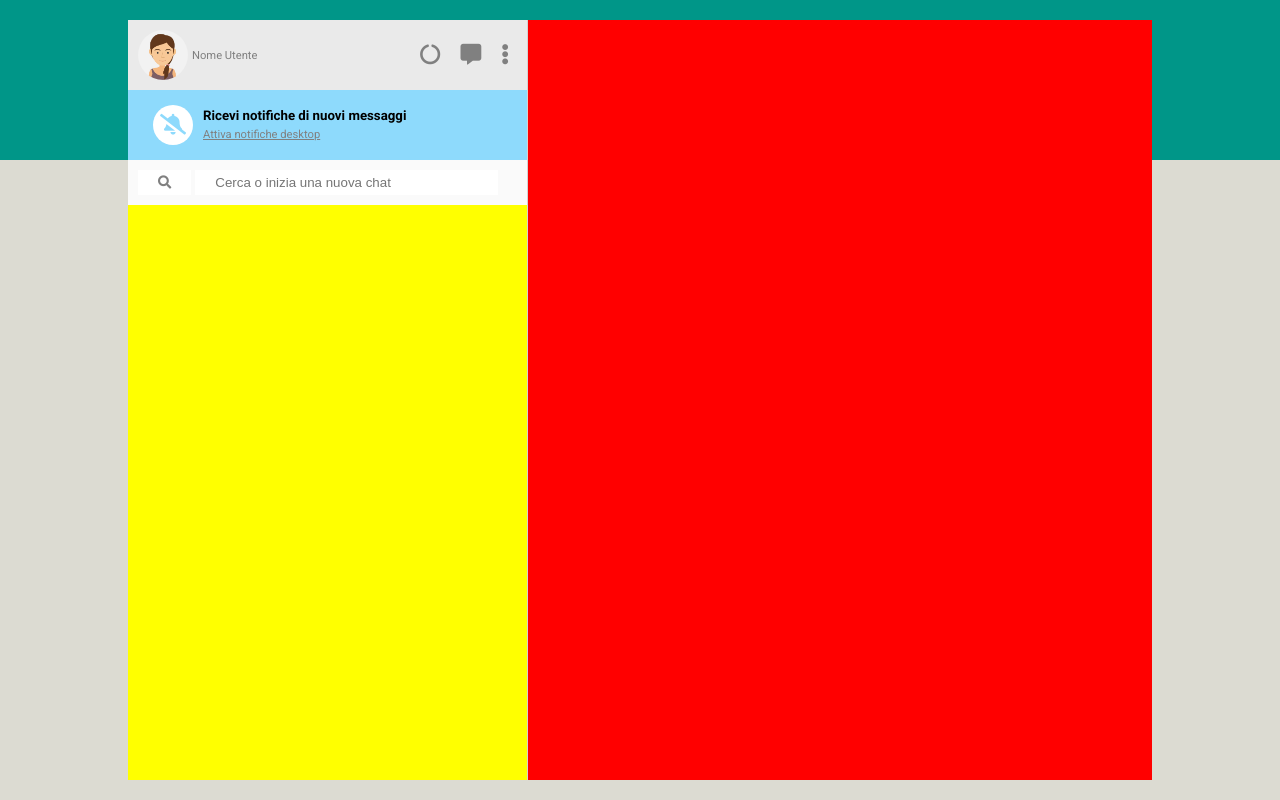
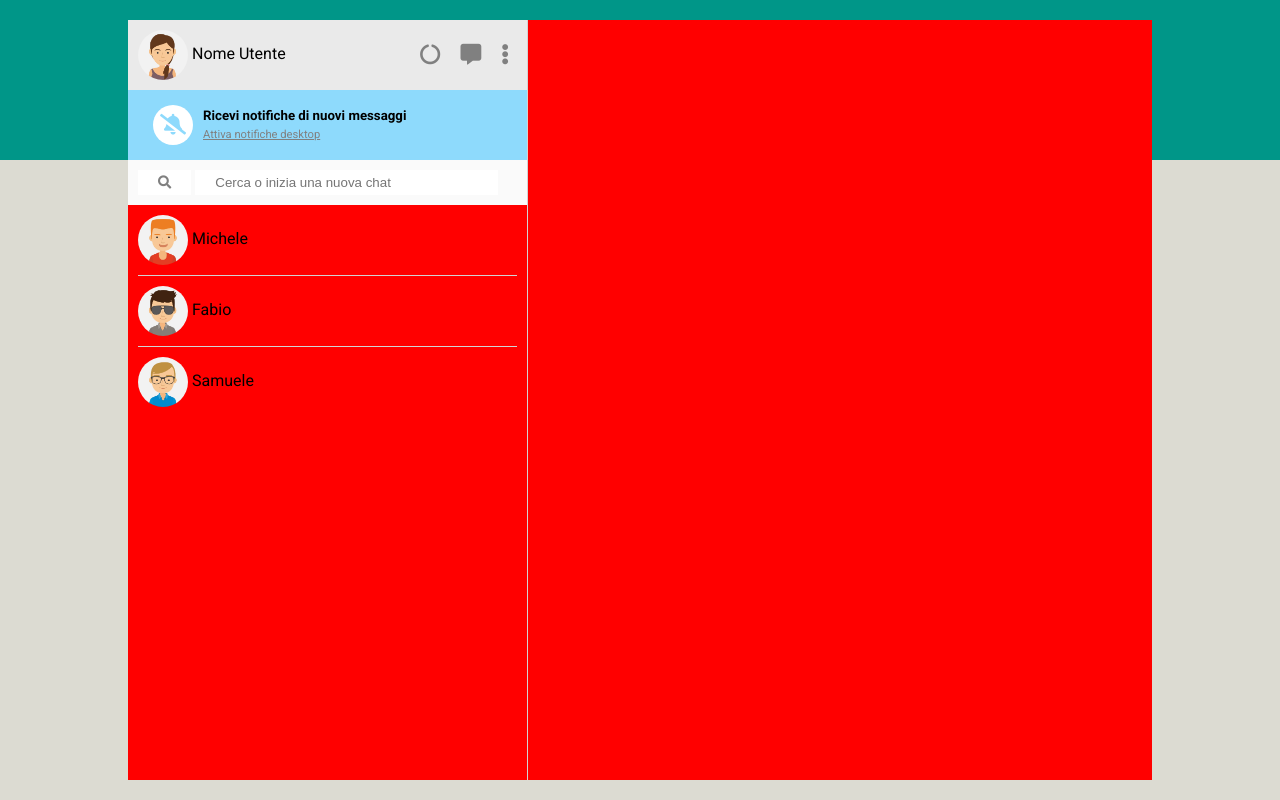
Before and after one commit to rizzamatteo96/vue-boolzapp, a plain HTML site: page index.html in a window 1280 px wide. Drawn offline with nearby package versions, Linux system fonts and the light colour scheme.

Commit message:
add users list section

```diff
--- a/css/style.css
+++ b/css/style.css
@@ -20,6 +20,10 @@ body::before{
 
 .pointer:hover{
     cursor: pointer;
+}
+
+.list-none{
+    list-style: none;
 }
 
 .clearfix::after{
@@ -101,8 +105,7 @@ header .icons i{
     margin: 0 10px;
 }
 
-.description a,
-span{
+.description a{
     font-size: 0.7rem;
     color: grey;
 }
@@ -123,6 +126,18 @@ span{
     width: 80%;
 }
 
+/* USERS LIST */
+#users-list{
+    overflow-y: scroll;
+    height: calc(100% - 186px);
+}
+
+#users-list ul li:not(:last-child){
+    padding-bottom: 10px;
+    margin-bottom: 10px;
+    border-bottom: 1px solid lightgray;
+}
+
 
 
 
@@ -131,6 +146,6 @@ span{
 .debug .container{
     background-color: red;
 }
-.debug .left-side{
+/* .debug .left-side{
     background-color: yellow;
-}
+} */
--- a/index.html
+++ b/index.html
@@ -55,6 +55,25 @@
                 <input type="text" placeholder="Cerca o inizia una nuova chat">
             </section>
             <!-- fine sezione ricerca chat -->
+
+            <!-- inizio sezione lista studenti -->
+            <section id="users-list">
+                <ul class="list-none">
+                    <li class="user">
+                        <img class="avatar" src="img/avatar_1.jpg" alt="user avatar">
+                        <span class="user-name">Michele</span>
+                    </li>
+                    <li class="user">
+                        <img class="avatar" src="img/avatar_2.jpg" alt="user avatar">
+                        <span class="user-name">Fabio</span>
+                    </li>
+                    <li class="user">
+                        <img class="avatar" src="img/avatar_3.jpg" alt="user avatar">
+                        <span class="user-name">Samuele</span>
+                    </li>
+                </ul>
+            </section>
+            <!-- fin sezione lista studenti -->
         </section>
         <!-- fine colonna sinistra -->
 
```
